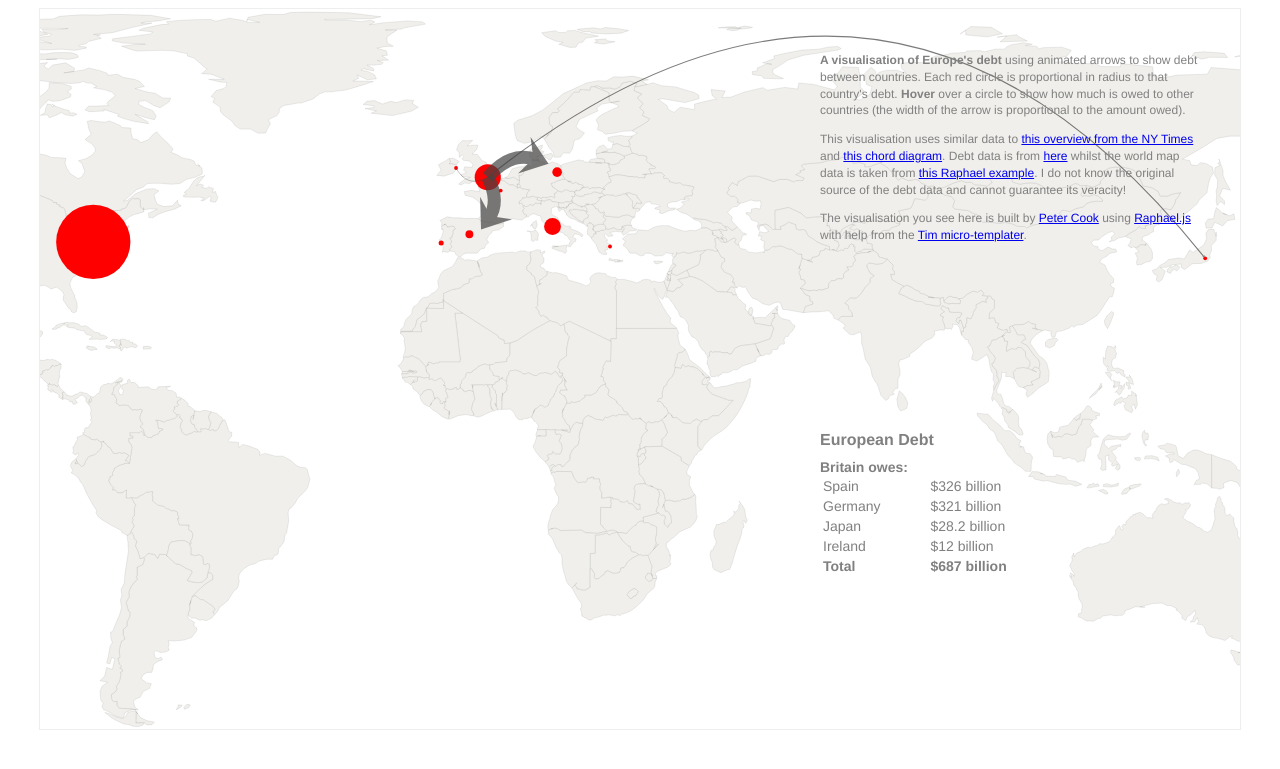
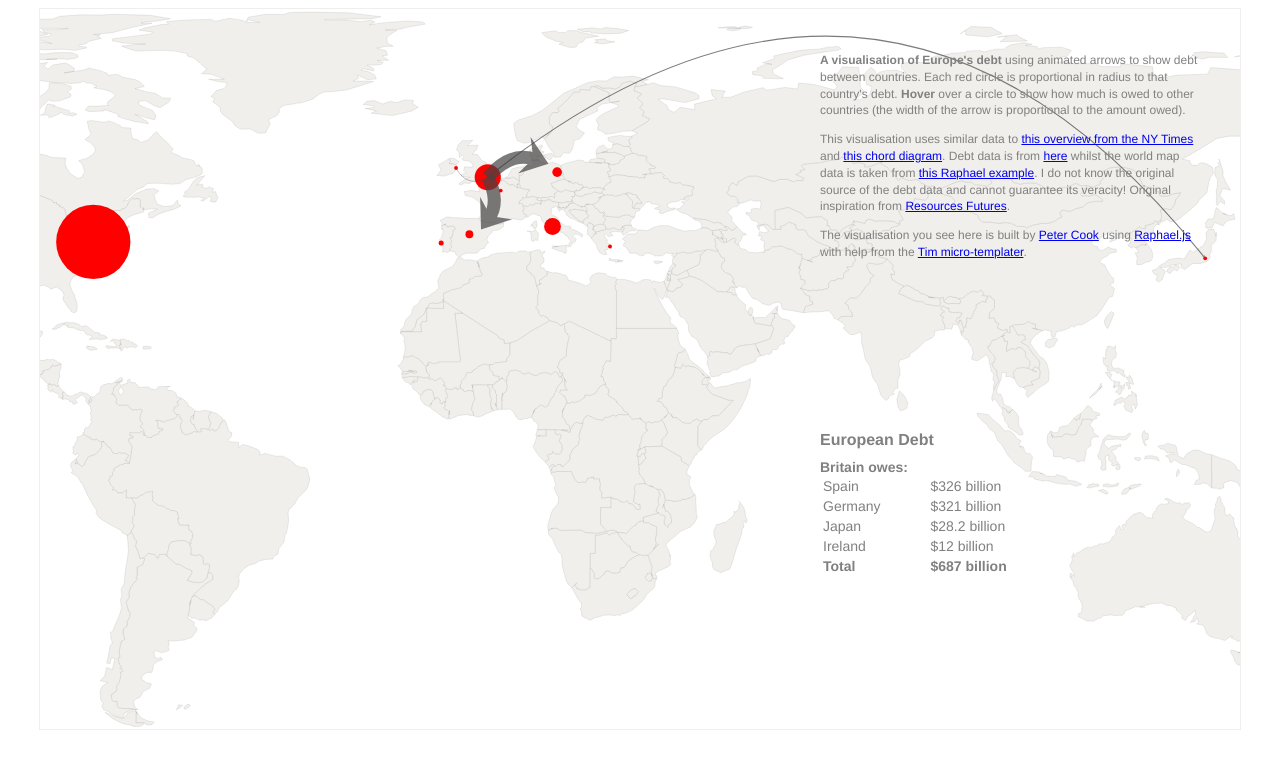
Before and after one commit to peterrcook/prcweb.github.com-deprecated, a Jekyll site: the page lab/eurodebt/index.html, which Jekyll copies as it is, in a window 1280 px wide. Shown: the top 769 px of the page. Built offline with Jekyll 4.4.1, drawn with Linux system fonts in a browser that asks for light colours; Markdown is read by kramdown in place of the engine named in the settings; some of the changed lines change nothing that is shown.

Commit message:
Add reference to Resources Futures

```diff
--- a/lab/eurodebt/index.html
+++ b/lab/eurodebt/index.html
@@ -5,7 +5,18 @@
   <meta http-equiv="X-UA-Compatible" content="IE=edge,chrome=1">
   <title>Euro-debt</title>
   <link rel="stylesheet" href="assets/base.css">
-  <!-- <link href='http://fonts.googleapis.com/css?family=Skranji:400,700|Patrick+Hand+SC' rel='stylesheet' type='text/css'> -->
+  <script type="text/javascript">
+    var _gaq = _gaq || [];
+    _gaq.push(['_setAccount', 'UA-37639745-1']);
+    _gaq.push(['_setDomainName', 'prcweb.co.uk']);
+    _gaq.push(['_trackPageview']);
+
+    (function() {
+      var ga = document.createElement('script'); ga.type = 'text/javascript'; ga.async = true;
+      ga.src = ('https:' == document.location.protocol ? 'https://ssl' : 'http://www') + '.google-analytics.com/ga.js';
+      var s = document.getElementsByTagName('script')[0]; s.parentNode.insertBefore(ga, s);
+    })();
+  </script>
 </head>
 <body>
   <div id="container"></div>
@@ -19,7 +30,7 @@
 
   <div id="about">
     <p><strong>A visualisation of Europe's debt</strong> using animated arrows to show debt between countries. Each red circle is proportional in radius to that country's debt. <strong>Hover</strong> over a circle to show how much is owed to other countries (the width of the arrow is proportional to the amount owed).</p>
-    <p>This visualisation uses similar data to <a href="http://www.nytimes.com/interactive/2011/10/23/sunday-review/an-overview-of-the-euro-crisis.html">this overview from the NY Times</a> and <a href="http://bl.ocks.org/mbostock/1308257">this chord diagram</a>. Debt data is from <a href="https://gist.github.com/mbostock/1308257">here</a> whilst the world map data is taken from <a href="http://raphaeljs.com/world/">this Raphael example</a>. I do not know the original source of the debt data and cannot guarantee its veracity!</p>
+    <p>This visualisation uses similar data to <a href="http://www.nytimes.com/interactive/2011/10/23/sunday-review/an-overview-of-the-euro-crisis.html">this overview from the NY Times</a> and <a href="http://bl.ocks.org/mbostock/1308257">this chord diagram</a>. Debt data is from <a href="https://gist.github.com/mbostock/1308257">here</a> whilst the world map data is taken from <a href="http://raphaeljs.com/world/">this Raphael example</a>. I do not know the original source of the debt data and cannot guarantee its veracity! Original inspiration from <a href="http://resourcesfutures.org/#!/new-interdependencies">Resources Futures</a>.</p>
     <p>The visualisation you see here is built by <a href="http://prcweb.co.uk">Peter Cook</a> using <a href="http://raphaeljs.com">Raphael.js</a> with help from the <a href="https://github.com/premasagar/tim">Tim micro-templater</a>.</p>
   </div>
 
```
